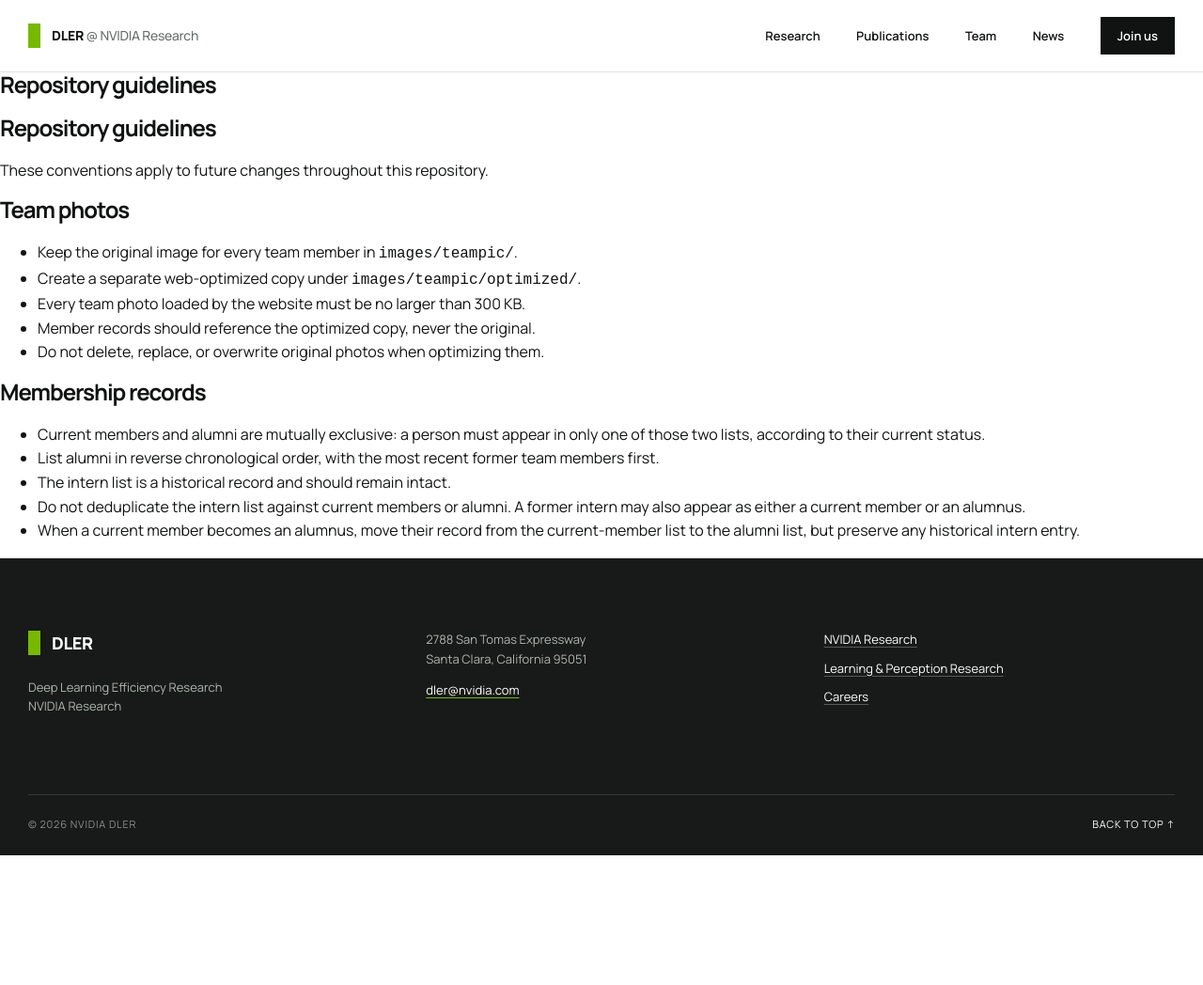
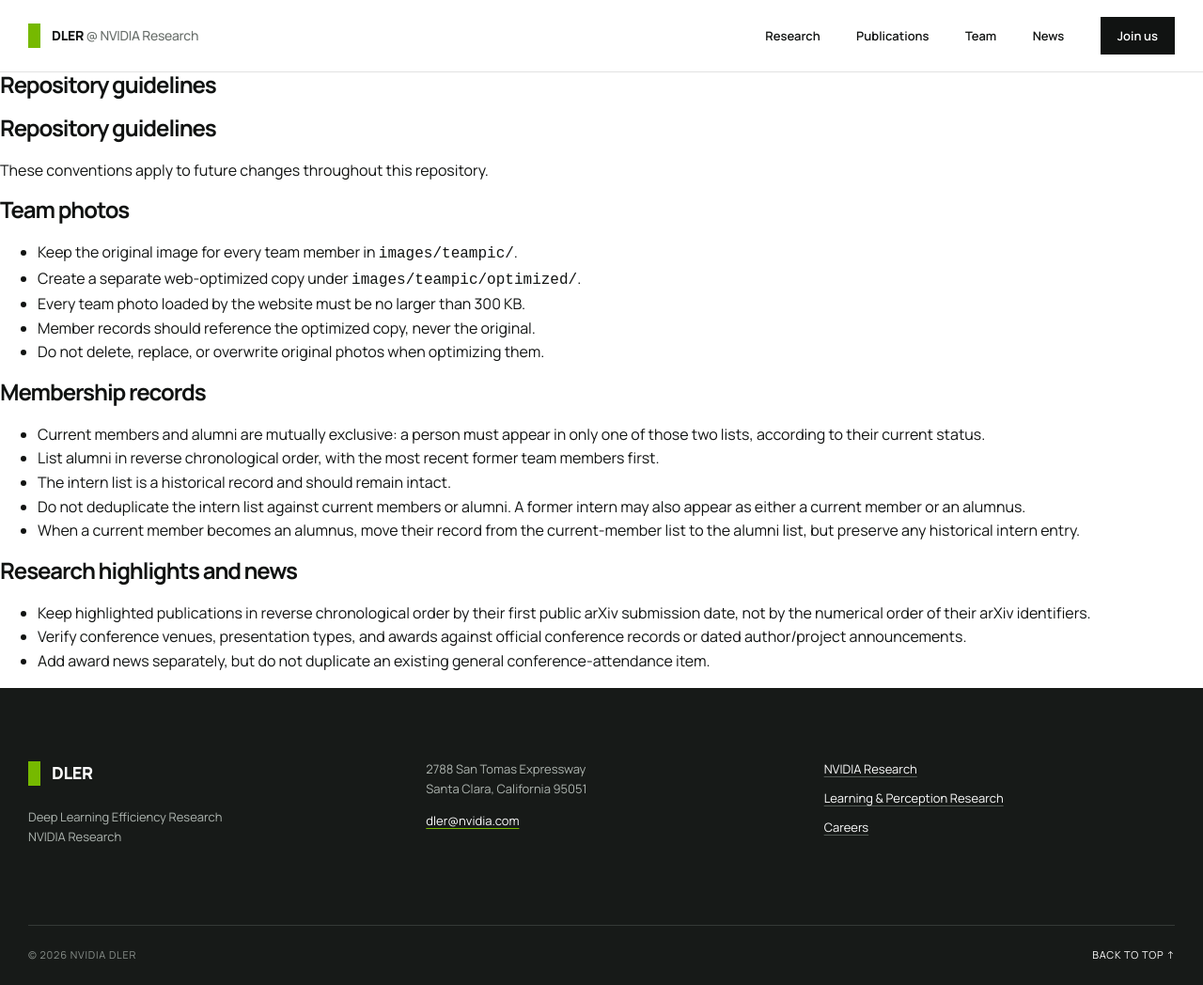
Before and after one commit to nv-dler/nv-dler.github.io, a Jekyll site: the page built from AGENTS.md, in a window 1280 px wide and 1048 px high. Shown: the whole window at 94% size. Built offline with Jekyll 4.4.1, drawn with Linux system fonts in a browser that asks for light colours; our own code applies the rules of GitHub Pages for plain Markdown files.

Commit message:
Add retrospective conference and award news

```diff
--- a/AGENTS.md
+++ b/AGENTS.md
@@ -17,3 +17,9 @@ These conventions apply to future changes throughout this repository.
 - The intern list is a historical record and should remain intact.
 - Do not deduplicate the intern list against current members or alumni. A former intern may also appear as either a current member or an alumnus.
 - When a current member becomes an alumnus, move their record from the current-member list to the alumni list, but preserve any historical intern entry.
+
+## Research highlights and news
+
+- Keep highlighted publications in reverse chronological order by their first public arXiv submission date, not by the numerical order of their arXiv identifiers.
+- Verify conference venues, presentation types, and awards against official conference records or dated author/project announcements.
+- Add award news separately, but do not duplicate an existing general conference-attendance item.
```
Also changed, not shown: _data/news.yml (+21 -0 lines), _data/publist.yml (+16 -11 lines).
